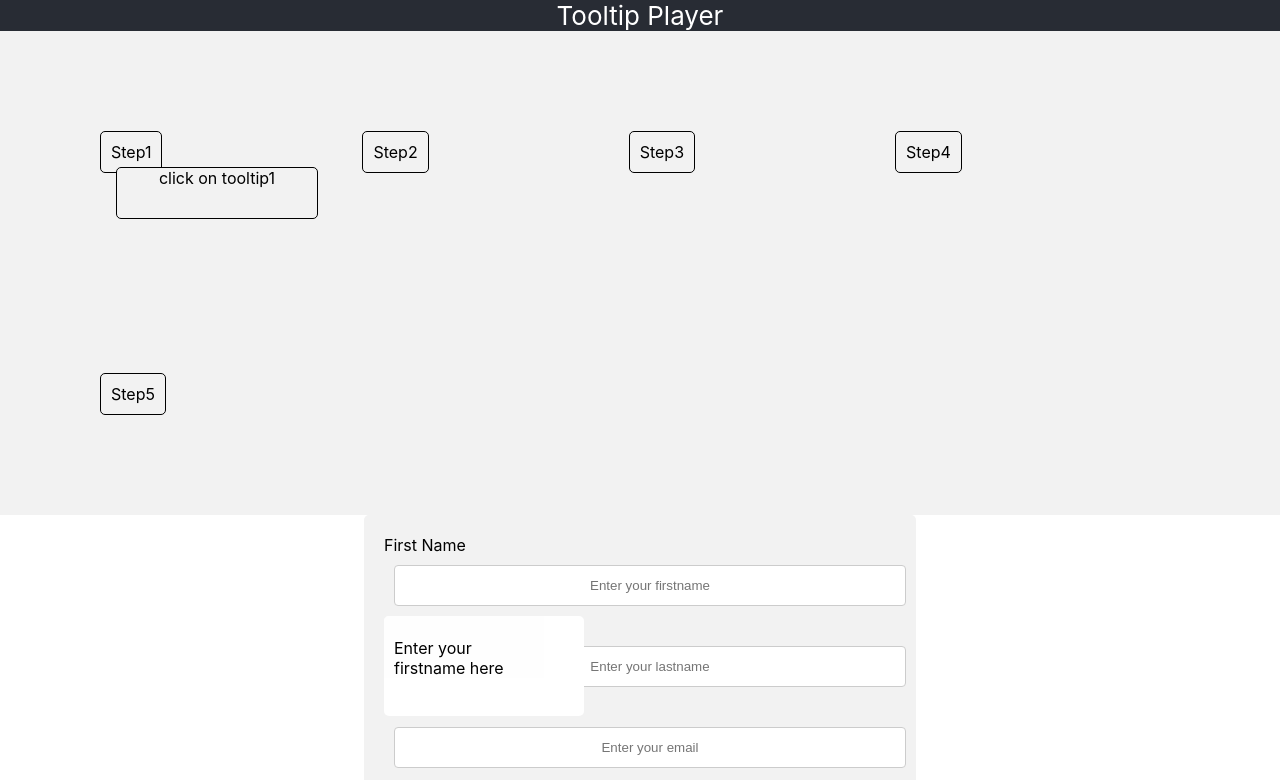
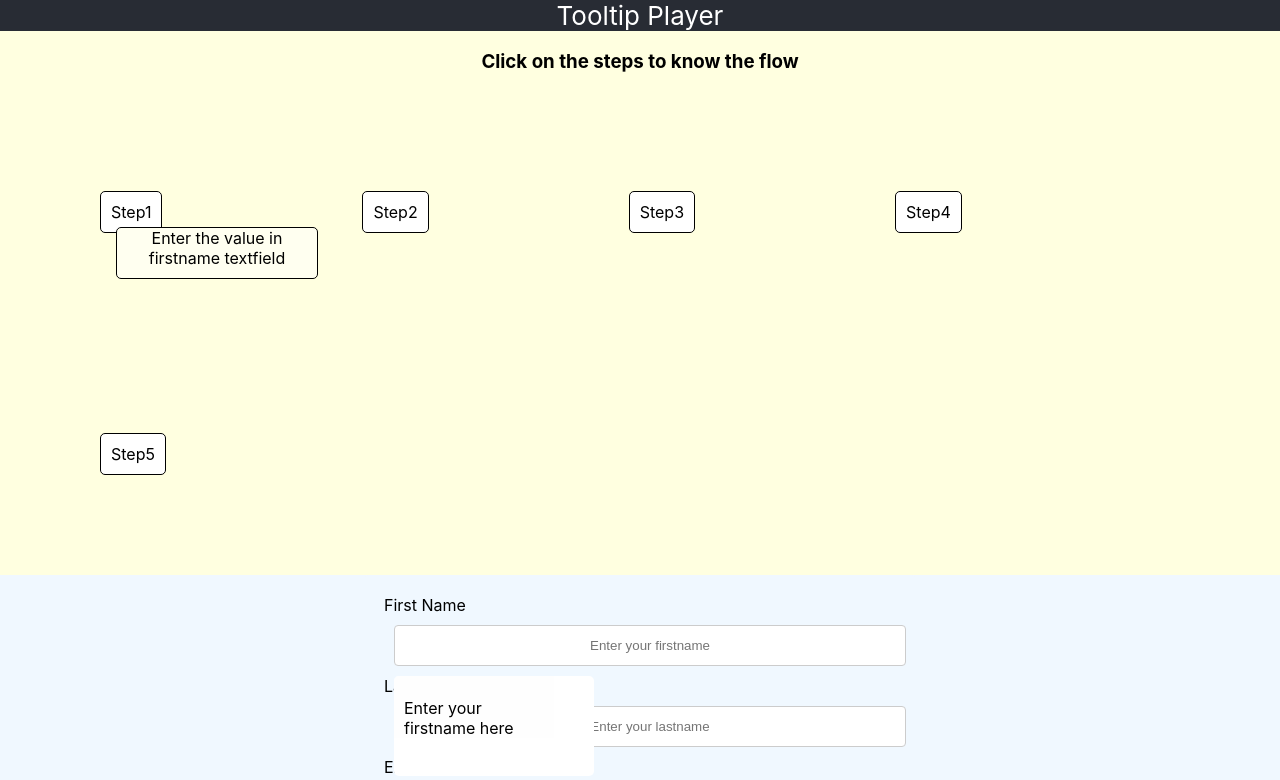
Before and after one commit to etukuribharath/tooltip_app, a React (Create React App) app: page / in a window 1280 px wide. Shown: the top 780 px of the page. Built offline with nearby package versions, Linux system fonts and the light colour scheme.

Commit message:
Refactored and optimized the code

```diff
--- a/src/MainApp.js
+++ /dev/null
@@ -1,18 +0,0 @@
-import React, {useEffect, useState} from 'react';
-
-import './App.css';
-import './registerForm.css';
-import data from './data';
-import RegisterForm from './RegisterForm'
-import App from './App'
-
-function MainApp() {
-    return(
-     <div>
-         <App/>
-     <RegisterForm/>
-     </div>
-    );
-}
-
-export default MainApp;
--- a/src/RegisterForm.js
+++ /dev/null
@@ -1,74 +0,0 @@
-import React,{useEffect,useState} from 'react';
-import './registerForm.css';
-import data from "./registerFormData";
-
-function RegisterForm() {
-    const [formdata, setFormData] = useState(data);
-
-    useEffect(() => {
-        let a = document.getElementById(formdata[Object.keys(formdata)[0]].id);
-        if (a) {
-            a.style.display = "block";
-        }
-    }, []);
-
-    function show(currentElement,nextElement) {
-        let a = document.getElementById(currentElement);
-        let b = document.getElementById(nextElement);
-        a.style.display = '';
-        b.style.display = 'block';
-    }
-
-    function form(){
-        return Object.keys(formdata).map((e)=>{
-            return (
-                <div>
-                    <label>{formdata[e].label}</label>
-                    <input type={formdata[e].type} id={""} name={formdata[e].name} placeholder={formdata[e].placeHolder} onFocus={()=>show(formdata[e].id,formdata[e].nextId)}/>
-                    {/*<div className="registerFormtooltip" id={formdata[e].id}>*/}
-                        {/*{formdata[e].tooltipText}*/}
-                    {/*</div>*/}
-                    <div id={formdata[e].id} className="registerFormtooltip">
-                        <div className="tooltip-content">
-                            <span>{formdata[e].tooltipText}</span>
-                        </div>
-                    </div>
-                </div>
-            )
-        });
-    }
-
-    return(
-        <div className="registerForm">
-            {/*<form action="">*/}
-                {/*<div>*/}
-                {/*<label htmlFor="fname">First Name</label>*/}
-                    {/*<input type="text" id="lname" name="lname" placeholder="Your name.." onFocus={()=>show('tooltipId')}/>*/}
-                    {/*<div id="tooltipId" className="registerFormtooltip">*/}
-
-                        {/*<div className="tooltip-content">*/}
-                            {/*<span>Process Flow Completed</span>*/}
-                        {/*</div>*/}
-
-                    {/*</div>*/}
-                {/*</div>*/}
-            {/*<div>*/}
-                    {/*<label htmlFor="lname">Last Name</label>*/}
-                {/*<input type="text" id="lname" name="lname" placeholder="Your name.."/>*/}
-            {/*</div><div>*/}
-                        {/*<label htmlFor="country">Country</label>*/}
-                        {/*<select id="country" name="country">*/}
-                                {/*<option value="australia">Australia</option>*/}
-                            {/*<option value="canada">Canada</option>*/}
-                            {/*<option value="usa">USA</option>*/}
-                        {/*</select></div>*/}
-                {/*<input type="submit" value="Submit"/>*/}
-            {/*</form>*/}
-            <form action="/">
-            {form()}
-            </form>
-        </div>
-)
-}
-
-export default RegisterForm;
--- a/src/App.js
+++ b/src/components/App.js
@@ -1,17 +1,16 @@
 import React, {useEffect, useState} from 'react';
 
-import './App.css';
-import './registerForm.css';
-import data from './data';
-import RegisterForm from './RegisterForm'
+import '../styles/App.css';
+import '../styles/registerForm.css';
+import data from '../data/data';
 
 function App() {
-    const [inElem, setInElem] = useState(null);
+    const [intialElemement, setintialElemement] = useState(null);
     const [data1, setData] = useState(data);
 
     useEffect(() => {
         let b = document.getElementById(data1[Object.keys(data1)[0]].id);
-        setInElem(b);
+        setintialElemement(b);
         setData(data1);
         let a = Object.keys(data1);
         a.map((e) => {
@@ -22,52 +21,57 @@ function App() {
         }
     }, []);
 
-    function show(elem1, elem2,index) {
-        if(Object.keys(data1).length!=index+1){
-        let a = document.getElementById(elem1);
-        let b = document.getElementById(elem2);
-        b.style.display = 'block';
-        a.style.display = '';
-        } else{
+    function show(elem1, elem2, index) {
+        if (Object.keys(data1).length != index + 1) {
+            let a = document.getElementById(elem1);
+            let b = document.getElementById(elem2);
+            b.style.display = 'block';
+            a.style.display = '';
+        } else {
             let a = document.getElementById(elem2);
-            let b = document.getElementById("myModal");
-            a.style.display = '';
-            b.style.display = 'block';
+            let b = document.getElementById(elem1);
+            let c = document.getElementById("myModal");
+            a.style.display = 'block';
+            b.style.display = '';
+            c.style.display = 'block';
             // alert("Process Flow Completed");
 
         }
     }
-    function closeModal(){
+
+    function closeModal() {
         let span = document.getElementById("myModal");
         span.style.display = "none";
     }
 
     function dom() {
-        let elements = Object.keys(data1).map((e,index) => {
-            return <div className="name" onClick={() => {show(data[e].id, data[e].nextId, index)}}>
+        let elements = Object.keys(data1).map((e, index) => {
+            return <div className="name" onClick={() => {
+                show(data[e].id, data[e].nextId, index)
+            }}>
                 {data[e].DisplayText}
                 <div className="tooltip" id={data[e].id}>
                     {data[e].tooltipText}
                 </div>
             </div>
-        })
+        });
         return elements;
     }
 
 
     return (
-        <div style={{backgroundColor: 'red', display:'inline'}}>
+        <div style={{backgroundColor: 'red', display: 'inline'}}>
+
             <div className="App">
                 <header className="App-header">
                     Tooltip Player
                 </header>
+                <h3>Click on the steps to know the flow</h3>
                 <div>{dom()}</div>
-                {/*{ inElem?(inElem.style.display='block'):undefined}*/}
             </div>
             <div id="myModal" className="modal">
-
                 <div className="modal-content">
-                    <span className="close" onClick={()=>closeModal()}>&times;</span>
+                    <span className="close" onClick={() => closeModal()}>&times;</span>
                     <p>Process Flow Completed</p>
                 </div>
 
--- /dev/null
+++ b/src/components/MainApp.js
@@ -0,0 +1,17 @@
+import React, {useEffect, useState} from 'react';
+import '../styles/App.css';
+import '../styles/registerForm.css';
+import RegisterForm from './RegisterForm'
+import App from './App';
+
+
+function MainApp() {
+    return (
+        <div className="mainDiv">
+            <App/>
+            <RegisterForm/>
+        </div>
+    );
+}
+
+export default MainApp;
--- /dev/null
+++ b/src/components/RegisterForm.js
@@ -0,0 +1,51 @@
+import React, {useEffect, useState} from 'react';
+import '../styles/registerForm.css';
+import data from '../data/registerFormData';
+
+function RegisterForm() {
+    const [formdata, setFormData] = useState(data);
+
+    useEffect(() => {
+        let a = document.getElementById(formdata[Object.keys(formdata)[0]].id);
+        if (a) {
+            a.style.display = "block";
+        }
+    }, []);
+
+    function show(currentElement, nextElement) {
+        let a = document.getElementById(currentElement);
+        let b = document.getElementById(nextElement);
+        a.style.display = '';
+        b.style.display = 'block';
+    }
+
+    function form() {
+        return Object.keys(formdata).map((e) => {
+            return (
+                <div>
+                    <label>{formdata[e].label}</label>
+                    <input type={formdata[e].type} id={""} name={formdata[e].name} placeholder={formdata[e].placeHolder}
+                           onFocus={() => show(formdata[e].id, formdata[e].nextId)}/>
+                    {/*<div className="registerFormtooltip" id={formdata[e].id}>*/}
+                    {/*{formdata[e].tooltipText}*/}
+                    {/*</div>*/}
+                    <div id={formdata[e].id} className="registerFormtooltip">
+                        <div className="tooltip-content">
+                            <span>{formdata[e].tooltipText}</span>
+                        </div>
+                    </div>
+                </div>
+            )
+        });
+    }
+
+    return (
+        <div className="registerForm">
+            <form action="/">
+                {form()}
+            </form>
+        </div>
+    )
+}
+
+export default RegisterForm;
--- a/src/data.json
+++ b/src/data/data.json
@@ -3,35 +3,35 @@
     "id": "tooltip1",
     "nextId": "tooltip2",
     "previousId": "tooltip1",
-    "tooltipText": "click on tooltip1",
+    "tooltipText": "Enter the value in firstname textfield",
     "DisplayText": "Step1"
   },
   "secondElement": {
     "id": "tooltip2",
     "nextId": "tooltip3",
     "previousId": "tooltip1",
-    "tooltipText": "click on tooltip2",
+    "tooltipText": "Enter the value in lastname textfield",
     "DisplayText": "Step2"
   },
   "thirdElement": {
     "id": "tooltip3",
     "nextId": "tooltip4",
     "previousId": "tooltip2",
-    "tooltipText": "click on tooltip3",
+    "tooltipText": "Enter the value in contact number field",
     "DisplayText": "Step3"
   },
   "fourthElement": {
     "id": "tooltip4",
     "nextId": "tooltip5",
     "previousId": "tooltip3",
-    "tooltipText": "click on tooltip4",
+    "tooltipText": "Enter the value in emailID field",
     "DisplayText": "Step4"
   },
   "fifthElement": {
     "id": "tooltip5",
-    "nextId": "tooltip5",
+    "nextId": "tooltip1",
     "previousId": "tooltip4",
-    "tooltipText": "click on tooltip5",
+    "tooltipText": "click on submit button to submit the register form",
     "DisplayText": "Step5"
   }
 }
--- a/src/index.js
+++ b/src/index.js
@@ -1,7 +1,8 @@
 import React from 'react';
 import ReactDOM from 'react-dom';
-import './index.css';
-import MainApp from './MainApp';
+import './styles/index.css';
+import App from './components/App';
+import MainApp from './components/MainApp';
 import * as serviceWorker from './serviceWorker';
 
 ReactDOM.render(
--- a/src/App.css
+++ b/src/styles/App.css
@@ -1,7 +1,7 @@
 .App {
   text-align: center;
     width:100%;
-    background-color: #f2f2f2;
+    background-color: lightyellow;
     display: inline-block;
 }
 
@@ -46,7 +46,7 @@
   border:1px solid black;
     padding:10px;
     border-radius: 5px;
-    background-color: #f2f2f2;
+    background-color: white;
     position:relative;
 }
 
@@ -59,7 +59,7 @@
     border:1px solid black;
     display:none;
     border-radius: 5px;
-    background-color: #f2f2f2;
+    background-color:ivory;
 }
 
 .modal {
@@ -97,3 +97,9 @@
     text-decoration: none;
     cursor: pointer;
 }
+
+.mainDiv{
+    width:100%;
+    background-color: aliceblue;
+    padding-bottom: 100px;
+}
--- a/src/registerForm.css
+++ b/src/styles/registerForm.css
@@ -25,36 +25,22 @@ input[type=submit]:hover {
 
 .registerForm {
     border-radius: 5px;
-    background-color: #f2f2f2;
+    background-color: aliceblue;
     padding: 20px;
     margin: auto;
     width: 40%;
 }
 
 .registerFormtooltip{
-    display: none; /* Hidden by default */
-    position: absolute; /* Stay in place */
-    /*z-index: 1; !* Sit on top *!*/
-    /*padding-top: 100px; !* Location of the box *!*/
-    /*left: 0;*/
-    /*top: 0;*/
-    /*width: 100%; !* Full width *!*/
-    /*height: 100%; !* Full height *!*/
-    overflow: auto; /* Enable scroll if needed */
-    background-color: white; /* Fallback color */
-    background-color: white; /* Black w/ opacity */
-    margin:0px 10px 10px 00px;
+    display: none;
+    position: absolute;
+    overflow: auto;
+    background-color: white;
+    margin:0px 10px 10px 10px;
     width:200px;
     height:100px;
     float:right;
-    /*position:absolute;*/
-    /*margin:0px 10px 10px 10px;*/
-    /*width:200px;*/
-    /*height:50px;*/
-    /*border:1px solid black;*/
-    /*display:none;*/
     border-radius: 5px;
-    /*background-color: beige;*/
 }
 
 .tooltip-content {
```
Also changed, not shown: src/data/registerFormData.json (renamed from src/registerFormData.json), src/logo.svg (deleted), src/styles/index.css (renamed from src/index.css), 1 other file (tests, documents, lock files or other folders).
